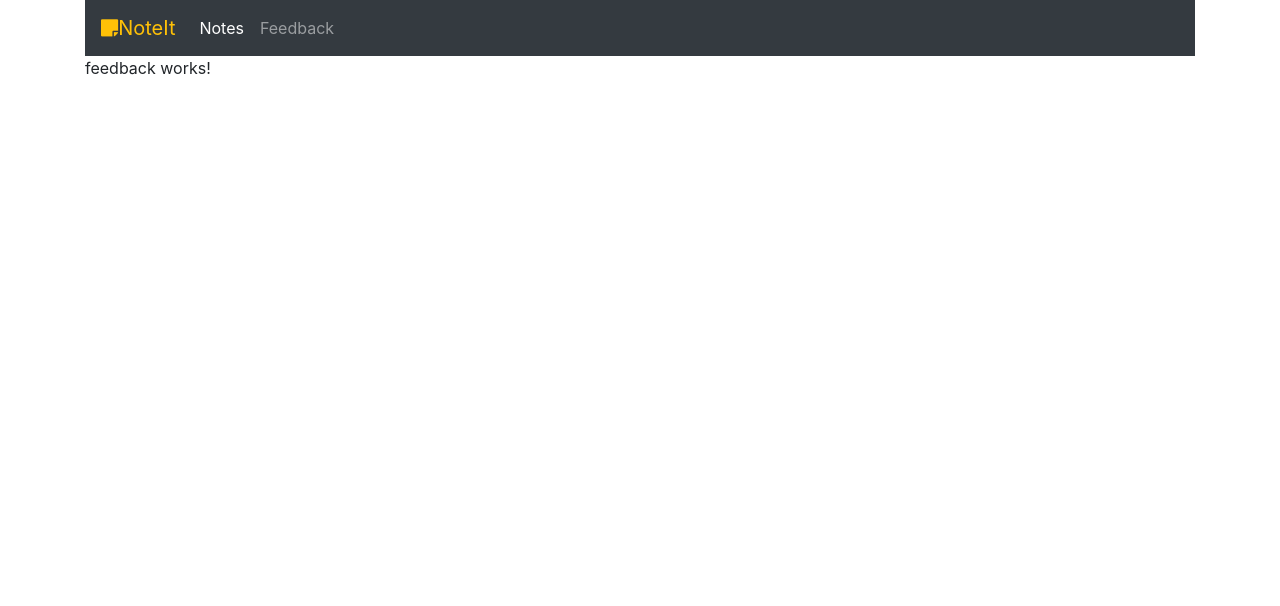
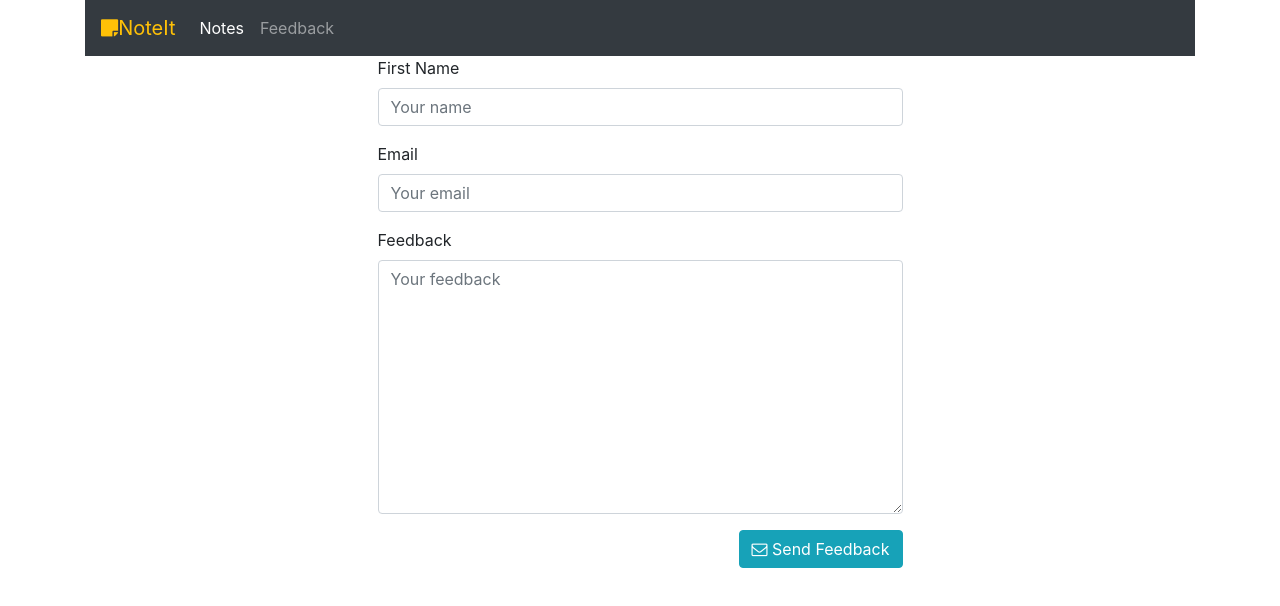
Before and after one commit to k-mendza/noteit, an Angular app in the folder src/main/noteit-ng/: page /feedback in a window 1280 px wide. Shown: the top 606 px of the page. Built offline with nearby package versions, Linux system fonts and the light colour scheme.

Commit message:
Added feedback form

```diff
--- a/src/main/noteit-ng/src/app/app.module.ts
+++ b/src/main/noteit-ng/src/app/app.module.ts
@@ -6,7 +6,9 @@ import { NavigationComponent } from './navigation/navigation.component';
 import { FeedbackComponent } from './feedback/feedback.component';
 import { NotesComponent } from './notes/notes.component';
 import { NotFoundComponent } from './not-found/not-found.component';
-import {Router, RouterModule, Routes} from "@angular/router";
+import { RouterModule, Routes} from '@angular/router';
+import {FormsModule} from '@angular/forms';
+import {HttpClientModule} from '@angular/common/http';
 
 const routes: Routes = [
   {path: 'notes', component: NotesComponent},
@@ -25,6 +27,8 @@ const routes: Routes = [
   ],
   imports: [
     BrowserModule,
+    FormsModule,
+    HttpClientModule,
     RouterModule.forRoot(routes)
   ],
   providers: [],
--- a/src/main/noteit-ng/src/app/feedback/feedback.component.html
+++ b/src/main/noteit-ng/src/app/feedback/feedback.component.html
@@ -1 +1,74 @@
-<p>feedback works!</p>
+<div class="container">
+  <div class="row">
+    <div class="offset-3"></div>
+    <div class="col-md-6">
+      <form name="form" #f="ngForm" (ngSubmit)="f.form.valid && sendFeedback()" novalidate class="feedback-form">
+        <!-- Name -->
+        <div class="form-group">
+          <label for="name">First Name</label>
+          <input type="text"
+                 id="name"
+                 class="form-control"
+                 name="name"
+                 placeholder="Your name"
+                 [(ngModel)]="model.name"
+                 #name="ngModel"
+                 [ngClass]="{ 'is-invalid': f.submitted && name.invalid }"
+                 required/>
+          <!-- input validation group -->
+          <div *ngIf="f.submitted && name.invalid" class="invalid-input">
+            <!-- individual validation errors -->
+            <div *ngIf="name.errors?.required">Field is required</div>
+          </div>
+        </div>
+        <!-- Email -->
+        <div class="form-group">
+          <label for="email">Email</label>
+          <input type="text"
+                 id="email"
+                 class="form-control"
+                 name="email"
+                 placeholder="Your email"
+                 [(ngModel)]="model.email"
+                 #email="ngModel"
+                 [ngClass]="{ 'is-invalid': f.submitted && email.invalid }"
+                 required email/>
+          <!-- input validation group -->
+          <div *ngIf="f.submitted && email.invalid" class="invalid-input">
+            <!-- individual validation errors -->
+            <div *ngIf="email.errors?.required">Field is required</div>
+            <div *ngIf="email.errors?.email">Field is not a valid email</div>
+          </div>
+        </div>
+
+        <!-- Feedback -->
+        <div class="form-group">
+          <label for="feedback">Feedback</label>
+          <textarea
+            id="feedback"
+            class="form-control"
+            name="feedback"
+            placeholder="Your feedback"
+            rows="10"
+            [(ngModel)]="model.feedback"
+            #feedback="ngModel"
+            [ngClass]="{ 'is-invalid': f.submitted && feedback.invalid }"
+            required minlength="10">
+			    </textarea>
+          <!-- input validation group -->
+          <div *ngIf="f.submitted && feedback.invalid" class="invalid-input">
+            <!-- individual validation errors -->
+            <div *ngIf="feedback.errors?.required">Field is required</div>
+            <div *ngIf="feedback.errors?.minlength">Field is too small (try 10 characters)</div>
+          </div>
+        </div>
+
+        <button type="submit" class="btn btn-info pull-right">
+          <i class="fa fa-envelope-o"></i>
+          <span> Send Feedback</span>
+        </button>
+      </form>
+    </div>
+    <div class="offset-3"></div>
+  </div>
+</div>
--- a/src/main/noteit-ng/src/app/feedback/feedback.component.ts
+++ b/src/main/noteit-ng/src/app/feedback/feedback.component.ts
@@ -1,4 +1,5 @@
 import { Component, OnInit } from '@angular/core';
+import {HttpClient} from '@angular/common/http';
 
 @Component({
   selector: 'app-feedback',
@@ -6,10 +7,32 @@ import { Component, OnInit } from '@angular/core';
   styleUrls: ['./feedback.component.css']
 })
 export class FeedbackComponent implements OnInit {
+  model: FeedbackViewModel = {
+    name: '',
+    email: '',
+    feedback: ''
+  };
 
-  constructor() { }
+  constructor(private http: HttpClient) { }
 
   ngOnInit() {
   }
 
+  sendFeedback() {
+    const url = 'http://localhost:8090/api/feedback';
+    this.http.post(url, this.model).subscribe(
+      res => {
+        location.reload();
+      },
+      err => {
+        alert('An error has occurred while sending feedback');
+      }
+    );
+  }
 }
+
+export interface FeedbackViewModel {
+  name: string;
+  email: string;
+  feedback: string;
+}
```
Also changed, not shown: 1 other file (tests, documents, lock files or other folders).
